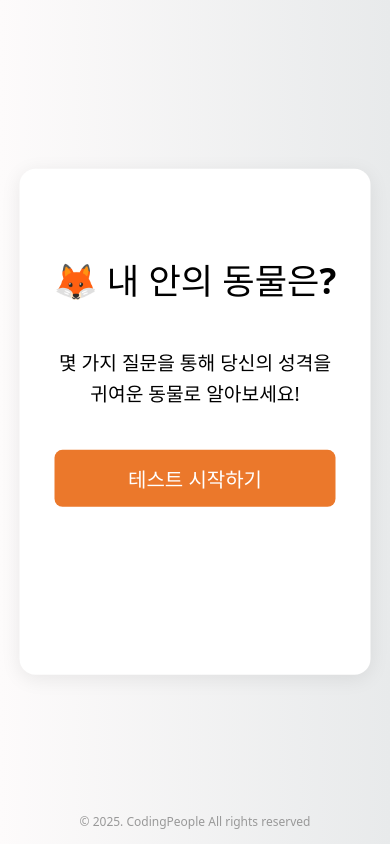
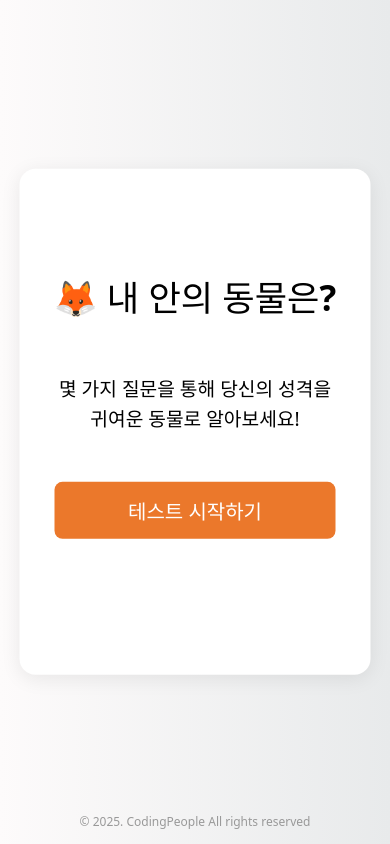
Before and after one commit to codingpeople-2020/animal-test-site, a React (Vite) app: page / in a window 390 px wide. Built offline with nearby package versions, Linux system fonts and the light colour scheme.

Commit message:
CSS 수정 9차

```diff
--- a/src/index.css
+++ b/src/index.css
@@ -180,15 +180,15 @@ button:focus, button:focus-visible {
   .start-container, .quiz-container {
     height: 60dvh;
     width: 90%;
-    padding: 6.4dvh 0;
+    padding: 7.8dvh 0;
   }
   .start-title {
     font-size: 2.2em;
-    padding: 3.6dvh 0;
+    padding: 4.2dvh 0;
   }
   .start-description {
     font-size: 1.2em;
-    padding: 1.6dvh 24px 4.8dvh;
+    padding: 2dvh 24px 5.6dvh;
   }
   .start-button {
     width: 80%;
@@ -203,7 +203,7 @@ button:focus, button:focus-visible {
   }
   .question{
     font-size: 1.4em;
-    padding: 4.8dvh 0 36dvh 0;
+    padding: 5.6dvh 0 4.2dvh 0;
   }
   .answer-box{
     width: 100%;
@@ -218,14 +218,14 @@ button:focus, button:focus-visible {
   .result-container {
     width: 90%;
     height: 80dvh;
-    padding: 6.4vh 0;
+    padding: 7.8vh 0;
   }
   .result-image{
-    max-width: 200px;
+    max-height: 20dvh;
   }
   .result-description{
     width: 90%;
-    padding: 3.6dvh 0;
+    padding: 4.2dvh 0;
     font-size: 1.1em;
     line-height: 1.3;
   }
```
